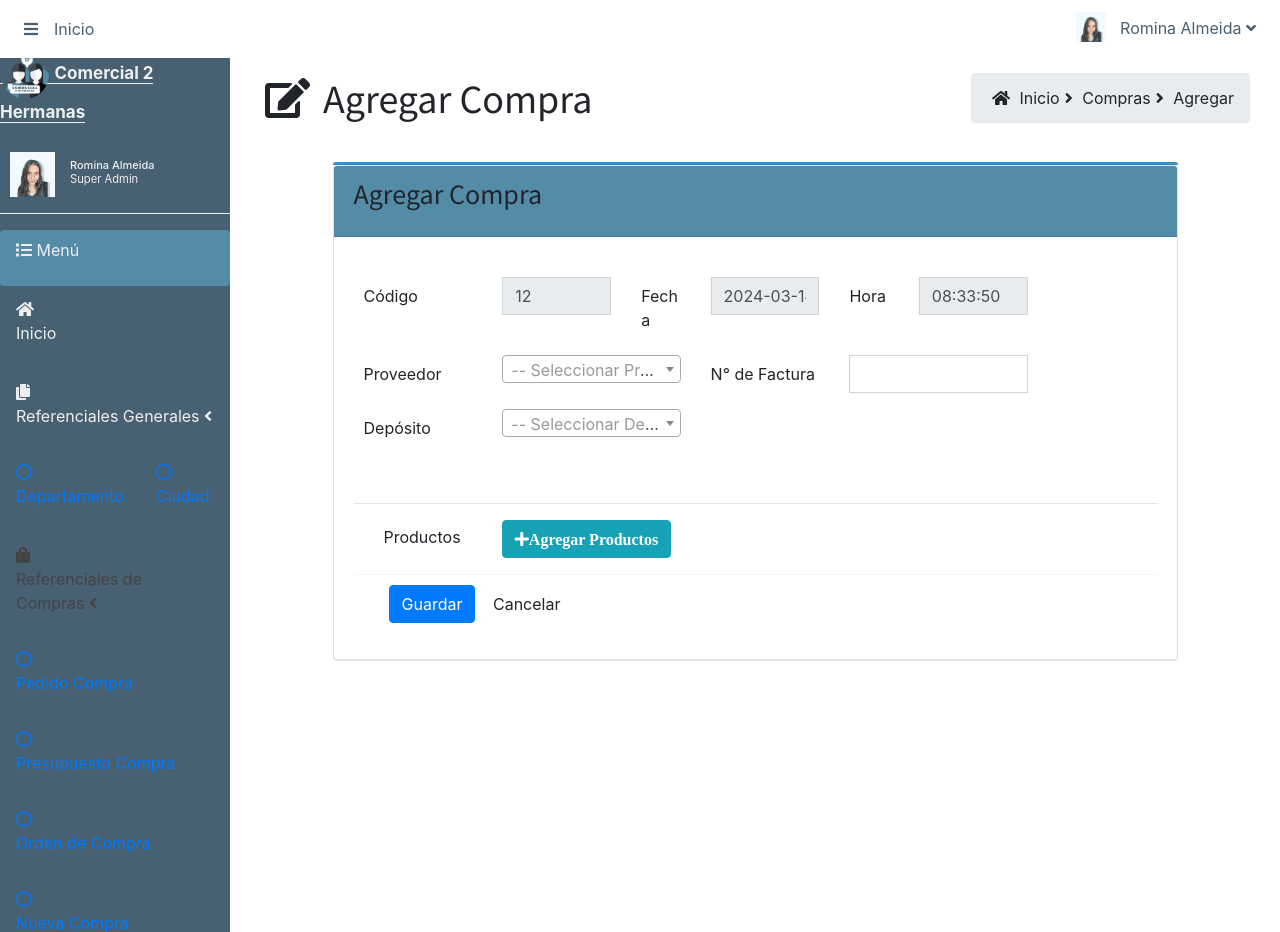
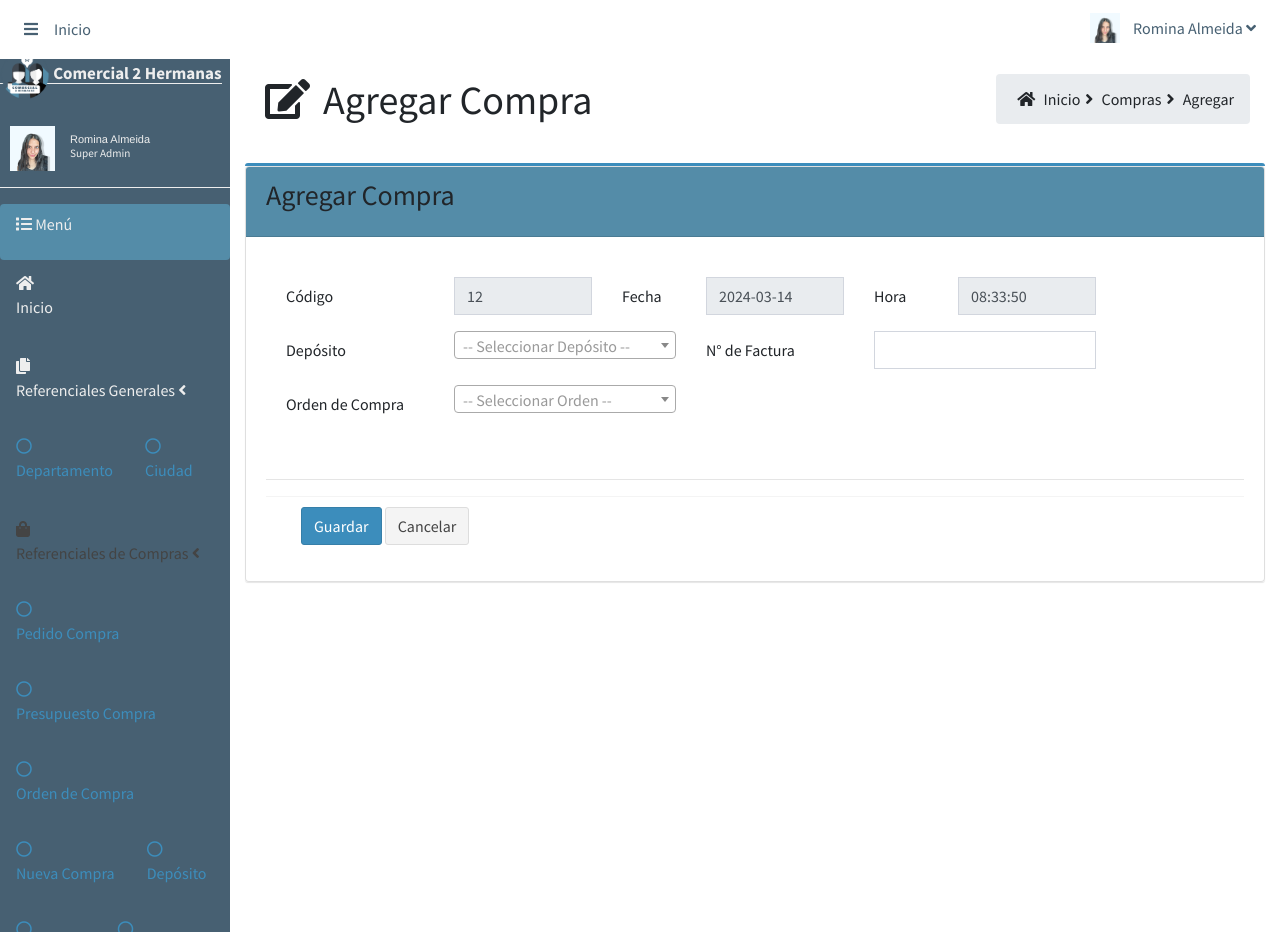
Before and after one commit to rromi182/CimplyMart, a PHP site: page /CimplyMart/modules/compras/form.php?form=add in a window 1280 px wide. Shown: the top 932 px of the page. Run offline with PHP 8.4, Linux system fonts and the light colour scheme; a user stored in the database is signed in; data comes from the database, SQL or seed files in the repository; some libraries are stand-ins or nearby versions; some web fonts are replaced.

Commit message:
Update form.php

```diff
--- a/modules/compras/form.php
+++ b/modules/compras/form.php
@@ -23,7 +23,7 @@ if ($_GET['form'] == 'add') { ?>
                             <a href="<?php echo $url_inicio ?>" style="color: inherit; text-decoration: none;">
                                 <li class="fa fa-home" style="margin: 5px;"></li> Inicio
                             </a>
-                            <a href="#" style="color: inherit; text-decoration: none;">
+                            <a href="<?php echo $url_compra_view ?>" style="color: inherit; text-decoration: none;">
                                 <li class="fas fa-angle-right" style="margin: 5px;"></li> Compras
                             </a>
                             <a href="#" style="color: inherit; text-decoration: none;">
@@ -37,7 +37,7 @@ if ($_GET['form'] == 'add') { ?>
 
         <section class="content">
             <div class="row">
-                <div class="col-md-10 mx-auto">
+                <div class="col-md-12 mx-auto">
                     <div class="box box-primary">
                         <!-- general form elements -->
                         <div class="card card-info center">
@@ -61,7 +61,7 @@ if ($_GET['form'] == 'add') { ?>
                                     ?>
                                     <div class="form-group row">
                                         <label class="col-sm-2 col-form-label"
-                                            style="margin-left: 10px; margin-top:15px;">Código</label>
+                                            style="margin-left: 20px; margin-top:15px;">Código</label>
                                         <div class="col-sm-2">
                                             <input type="text" class="form-control" style="margin-top: 15px" name="codigo"
                                                 value="<?php echo $codigo; ?>" readonly>
@@ -86,31 +86,22 @@ if ($_GET['form'] == 'add') { ?>
                                     </div>
 
                                     <div class="form-group row">
-                                        <label class="col-sm-2 col-form-label" style="margin-left: 10px">Proveedor</label>
-                                        <div class="col-sm-3">
+                                        <!-- <label class="col-sm-2 col-form-label" style="margin-left: 10px">Proveedor</label> -->
+                                        <!-- <div class="col-sm-3">
                                             <select class="form-control select2" name="codigo_proveedor"
                                                 data-placeholder="-- Seleccionar Proveedor --" autocomplete="off" required>
                                                 <option value="">Seleccionar Proveedor</option>
                                                 <?php
-                                                $query_prov = mysqli_query($mysqli, "SELECT cod_proveedor, razon_social, ruc
-                                            FROM proveedor
-                                            ORDER BY cod_proveedor ASC") or die('Error' . mysqli_error($mysqli));
-                                                while ($data_prov = mysqli_fetch_assoc($query_prov)) {
-                                                    echo "<option value=\"$data_prov[cod_proveedor]\">$data_prov[razon_social] | $data_prov[ruc]</option>";
-                                                }
+                                            //     $query_prov = mysqli_query($mysqli, "SELECT cod_proveedor, razon_social, ruc
+                                            // FROM proveedor
+                                            // ORDER BY cod_proveedor ASC") or die('Error' . mysqli_error($mysqli));
+                                            //     while ($data_prov = mysqli_fetch_assoc($query_prov)) {
+                                            //         echo "<option value=\"$data_prov[cod_proveedor]\">$data_prov[razon_social] | $data_prov[ruc]</option>";
+                                            //     }
                                                 ?>
                                             </select>
-                                        </div>
-
-                                        <label class="col-sm-2 col-form-label">N° de Factura</label>
-                                        <div class="col-sm-3">
-                                            <input type="text" class="form-control" name="nro_factura" autocomplete="off"
-                                                required>
-                                        </div>
-                                    </div>
-
-                                    <div class="form-group row">
-                                        <label class="col-sm-2 col-form-label" style="margin-left: 10px;">Depósito</label>
+                                        </div> -->
+                                        <label class="col-sm-2 col-form-label" style="margin-left: 20px;">Depósito</label>
                                         <div class="col-sm-3">
                                             <select class="form-control select2" name="codigo_deposito"
                                                 data-placeholder="-- Seleccionar  Depósito --" autocomplete="off" required>
@@ -125,10 +116,46 @@ if ($_GET['form'] == 'add') { ?>
                                                 ?>
                                             </select>
                                         </div>
+                                        <?php
+                                    //Método para generar código
+                                    // $factura_nro = mysqli_query($mysqli, "SELECT MAX(nro_factura) as id FROM compra")
+                                    //     or die('Error' . mysqli_error($mysqli));
+
+                                    // $count1 = mysqli_num_rows($factura_nro);
+                                    // if ($count1 <> 0) {
+                                    //     $data_nro = mysqli_fetch_assoc($factura_nro);
+                                    //     $nro = $data_nro['id'] + 1;
+                                    // } else {
+                                    //     $nro = 1;
+                                    // }
+                                    ?>
+                                        <label class="col-sm-2 col-form-label">N° de Factura</label>
+                                        <div class="col-sm-3">
+                                            <input type="text" class="form-control" name="nro_factura" autocomplete="off"
+                                                required>
+                                        </div>
+                                    </div>
+                                    <div class="form-group row">
+                                        <label class="col-sm-2 col-form-label" style="margin-left: 20px;">Orden de Compra</label>
+                                        <div class="col-sm-3">
+                                            <select class="form-control select2" name="id_orden_compra"
+                                                data-placeholder="-- Seleccionar Orden --" autocomplete="off" required
+                                                onchange="cargarTabla(this.value)">
+                                                <option value="">Seleccionar Orden</option>
+                                                <?php
+                                                $query = mysqli_query($mysqli, "SELECT *
+                                            FROM orden_compra WHERE estado = 'aprobado'
+                                            ORDER BY id_orden_compra ASC") or die('Error' . mysqli_error($mysqli));
+                                                while ($data = mysqli_fetch_assoc($query)) {
+                                                    echo "<option value=\"$data[id_orden_compra]\">Cod.: $data[id_orden_compra] |Fecha: $data[fecha_registro]</option>";
+                                                }
+                                                ?>
+                                            </select>
+                                        </div>
                                     </div>
                                     <br>
                                     <hr>
-                                    <div class="form-group">
+                                    <!-- <div class="form-group">
                                         <div class="col-sm-12">
                                             <label class="col-sm-2 control-label">Productos</label>
                                             <button type="button" class="btn btn-info" data-toggle="modal"
@@ -136,10 +163,10 @@ if ($_GET['form'] == 'add') { ?>
                                                 <span class="fa fa-plus">Agregar Productos</span>
                                             </button>
                                         </div>
-                                    </div>
-                                    <div id="resultados" class="col-md-9"></div>
+                                    </div> -->
+                                    <div id="tablaDetalles" class="col-md-9"></div>
 
-
+                                    <!-- Cargar tabla de los detalles de la orden de compra -->
 
                                     <div class="box-footer">
                                         <div class="form-group">
@@ -169,103 +196,42 @@ if ($_GET['form'] == 'add') { ?>
         crossorigin="anonymous"></script>
     <script src="https://cdnjs.cloudflare.com/ajax/libs/select2/4.0.2/js/select2.min.js"></script>
 
+
     <script>
         $(document).ready(function () {
-            load(1);
+            cargarTabla(idOrden); // Asegúrate de tener el valor correcto aquí
         });
 
-        function load(page) {
-            var x = $("#x").val();
-            var parametros = { "action": "ajax", "page": page, "x": x };
-            $("#loader").fadeIn('slow');
+        function cargarTabla(idOrden) {
             $.ajax({
-                url: '../../ajax/productos_pedido.php',
-                data: parametros,
-                beforeSend: function (objeto) {
-                    $('#loader').html('<img src="../../images/ajax-loader.gif"> Cargando...');
+                url: '../../ajax/cargarTablaCompra.php',
+                method: 'GET',
+                data: { id_orden: idOrden },
+                success: function (response) {
+                    // Actualiza la tabla con los detalles del pedido
+                    $('#tablaDetalles').html(response);
                 },
-                success: function (data) {
-                    $(".outer_div").html(data).fadeIn('slow');
-                    $('#loader').html('');
-                }
-            })
-
-        }
-    </script>
-    <script>
-        function agregar(id) {
-            var precio_compra = $('#precio_compra_' + id).val();
-            var cantidad = $('#cantidad_' + id).val();
-            if (isNaN(cantidad)) {
-                alert('Esto no es un nro');
-                document.getElementById('cantidad_' + id).focus();
-                return false;
-            }
-            if (isNaN(precio_compra)) {
-                alert('Esto no es un nro');
-                document.getElementById('precio_compra_' + id).focus();
-                return false;
-            }
-            //fin de la validación
-            var parametros = { "id": id, "precio_compra_": precio_compra, "cantidad": cantidad };
-            $.ajax({
-                type: "POST",
-                url: "../../ajax/agregar_pedido.php",
-                data: parametros,
-                beforeSend: function (objeto) {
-                    $("#resultados").html("Mensaje: Cargando...");
-                },
-                success: function (datos) {
-                    $("#resultados").html(datos);
+                error: function () {
+                    console.error('Error al obtener los detalles del pedido.');
                 }
             });
         }
-        function eliminar(id) {
-            $.ajax({
-                type: "GET",
-                url: "../../ajax/agregar_pedido.php",
-                data: "id=" + id,
-                beforeSend: function (objeto) {
-                    $("#resultados").html("Mensaje: Cargando...");
-                },
-                success: function (datos) {
-                    $("#resultados").html(datos);
-                }
-            });
+        function eliminarProducto(codigoProducto) {
+            // Eliminar la fila de la tabla en la interfaz de usuario
+            $('#tablaDetalles tr[data-codigo="' + codigoProducto + '"]').remove();
+
+            // Eliminar el producto correspondiente de la estructura de datos que se enviará al servidor
+            data = data.filter(item => item.codigoProducto !== codigoProducto);
         }
+    </script>
 
+    <script>
+        // Agrega un evento al hacer clic en el ID del pedido
+        $('select[name="id_orden_compra"]').on('change', function () {
+            var idOrdenSeleccionado = $(this).val();
+            cargarTabla(idOrdenSeleccionado);
+        });
     </script>
 
 
-    <div class="modal fade bs-example-modal-lg modal" id="myModal" tabindex="-1" role="dialog"
-        aria-labelledby="myModalLabel">
-        <div class="modal-dialog modal-lg" role="document">
-            <div class="modal-content">
-                <div class="modal-header">
-                    <h4 class="modal-title" id="exampleModalLabel">Buscar Productos</h4>
-                    <button type="button" class="close" data-dismiss="modal" aria-label="Close"><span
-                            aria-hidden="true">&times;</span></button>
-                </div>
-                <div class="modal-body">
-                    <form class="form-horizontal">
-                        <div class="form-group row">
-                            <div class="col-sm-6">
-                                <input type="text" class="form-control" id="x" placeholder="Buscar productos"
-                                    onkeyup="load(1)">
-                            </div>
-                            <button type="button" class="btn btn-default" onclick="load(1)"><span
-                                    class="fa fa-search"></span>Buscar</button>
-                        </div>
-                    </form>
-                    <div id="loader"
-                        style="position: absolute; text-align: center; top: 55px; width:100%; display:none;"></div>
-                    <div class="outer_div"></div>
-                </div>
-                <div class="modal-footer">
-                    <button type="button" class="btn btn-default" data-dismiss="modal">Cerrar</button>
-                </div>
-            </div>
-        </div>
-    </div>
-
     <?php include "../../views/footer.php"; ?>
```
